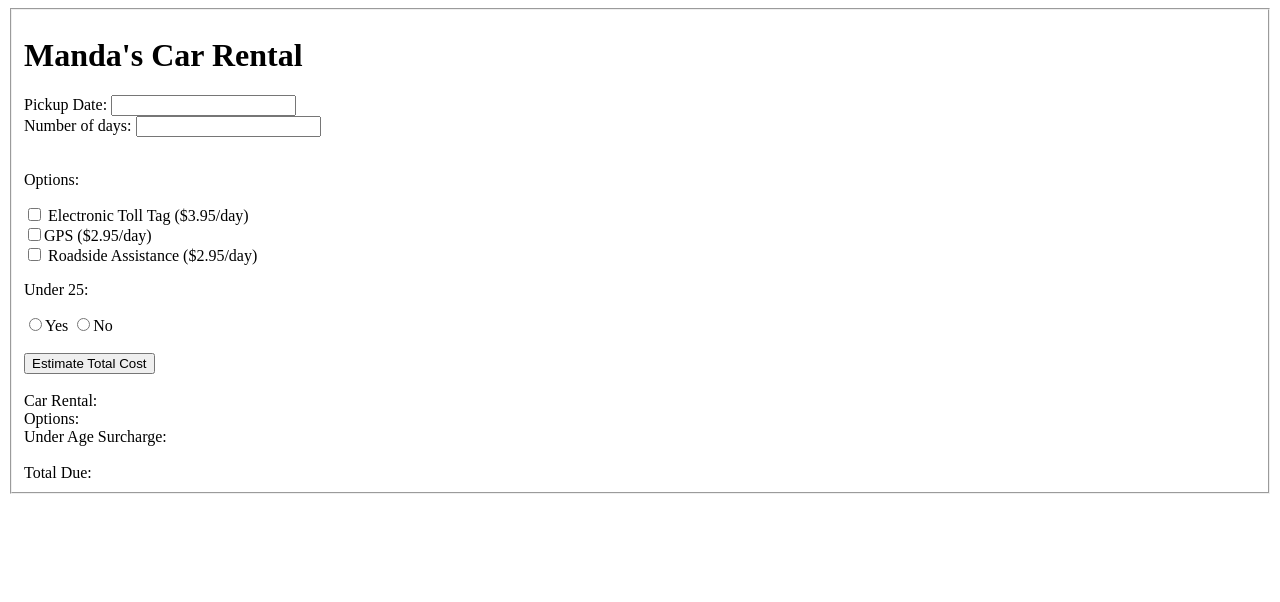
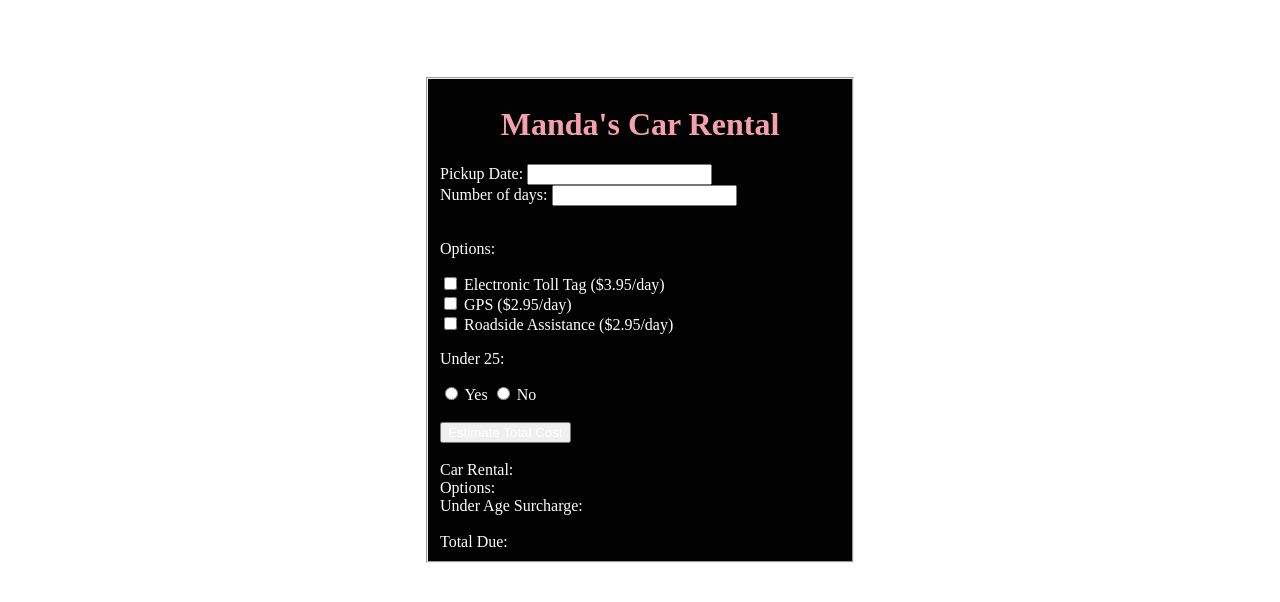
Before and after one commit to amanda882/carRental, a plain HTML site: page index.html in a window 1280 px wide. Drawn offline with Linux system fonts and the light colour scheme.

Commit message:
Add css to index, add labels in form

```diff
--- a/index.html
+++ b/index.html
@@ -6,6 +6,35 @@
     <meta http-equiv="X-UA-Compatible" content="IE=edge">
     <meta name="viewport" content="width=device-width, initial-scale=1.0">
     <title>Car Rental Estimator</title>
+    <style>
+        fieldset{
+            margin: auto;
+            width: 400px;
+            background-color: rgb(2, 2, 2);
+            text-align: left;
+        }
+        body{
+            padding: 69px;
+        }
+        h1{
+            color: rgb(246, 159, 173);
+            font-size: xx-large;
+            text-align: center;
+        }
+        label{
+            color: white;
+        }
+        input{
+            color: white;
+        }
+        text{
+            color: white;
+        }
+        p{
+            color: white;
+        }
+
+    </style>
 </head>
 
 <body>
@@ -15,7 +44,7 @@
     <fieldset>
         <form action="">
             <h1>Manda's Car Rental</h1>
-            <label for="pickUpDate">Pickup Date:</label>
+            <label for="pickUpDate">Pickup Date:   </label>
             <input type="text" name="pickUpDate" id="pickUpDate">
             <br>
             <label for="numOfDays">Number of days:</label>
@@ -24,16 +53,19 @@
             <br>
             <p>Options:</p>
             <input type="checkbox" name="electronicTollTag" id="electronicTollTag">
-            Electronic Toll Tag ($3.95/day)
+            <label for="electronicTollTag">Electronic Toll Tag ($3.95/day)</label>
             <br>
-            <input type="checkbox" name="gps" id="gps">GPS ($2.95/day)
+            <input type="checkbox" name="gps" id="gps">
+            <label for="gps">GPS ($2.95/day)</label>
             <br>
             <input type="checkbox" name="roadside" id="roadside">
-            Roadside Assistance ($2.95/day)
+            <label for="roadside">Roadside Assistance ($2.95/day)</label>
             <br>
             <p>Under 25:</p>
-            <input type="radio" name="underAge" id="underAge">Yes
-            <input type="radio" name="underAge" id="underAge">No
+            <input type="radio" name="underAge" id="underAge">
+            <label for="underAge">Yes</label>
+            <input type="radio" name="underAge" id="underAge">
+            <label for="underAge">No</label>
             <br>
             <br>
             <input type="button" value="Estimate Total Cost">
```
Also changed, not shown: styles.css (added).
